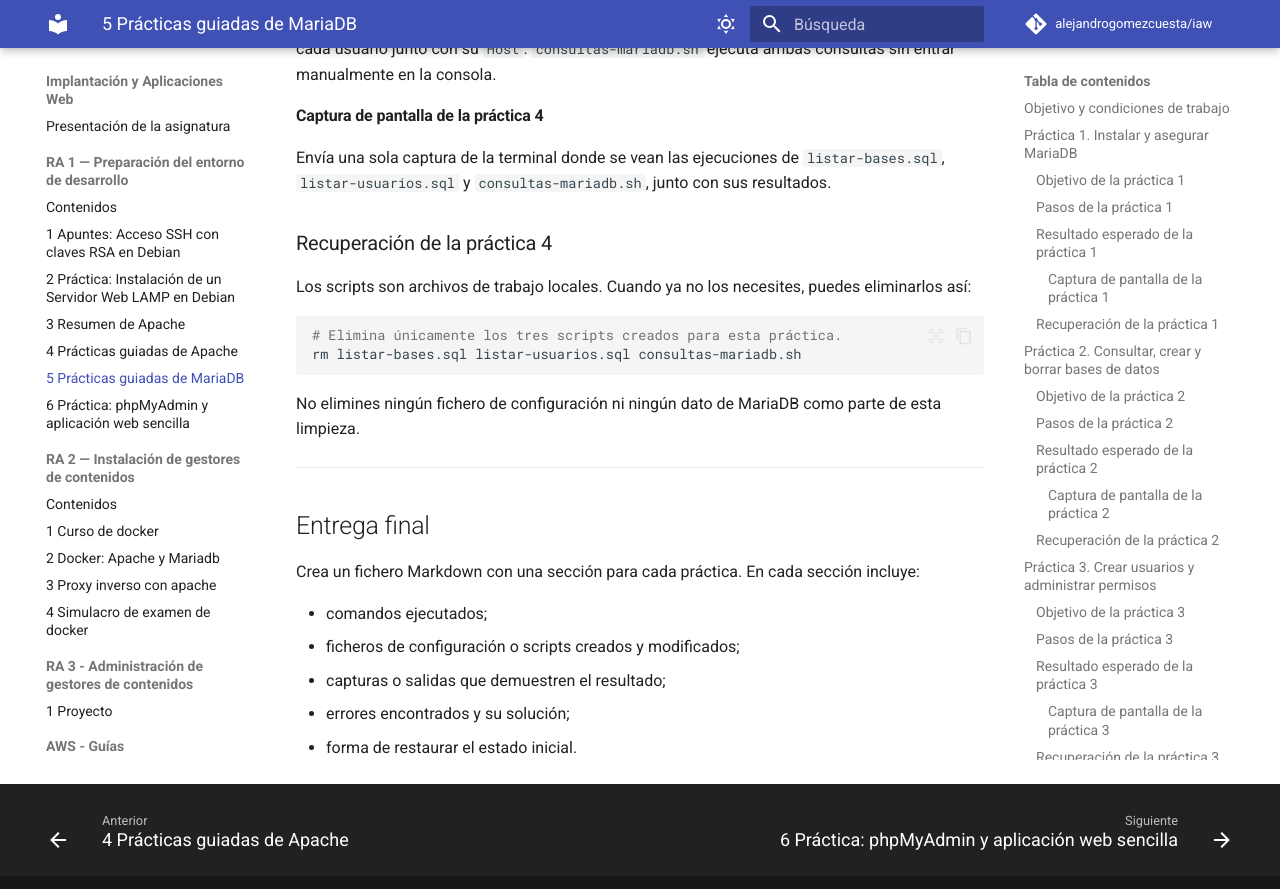
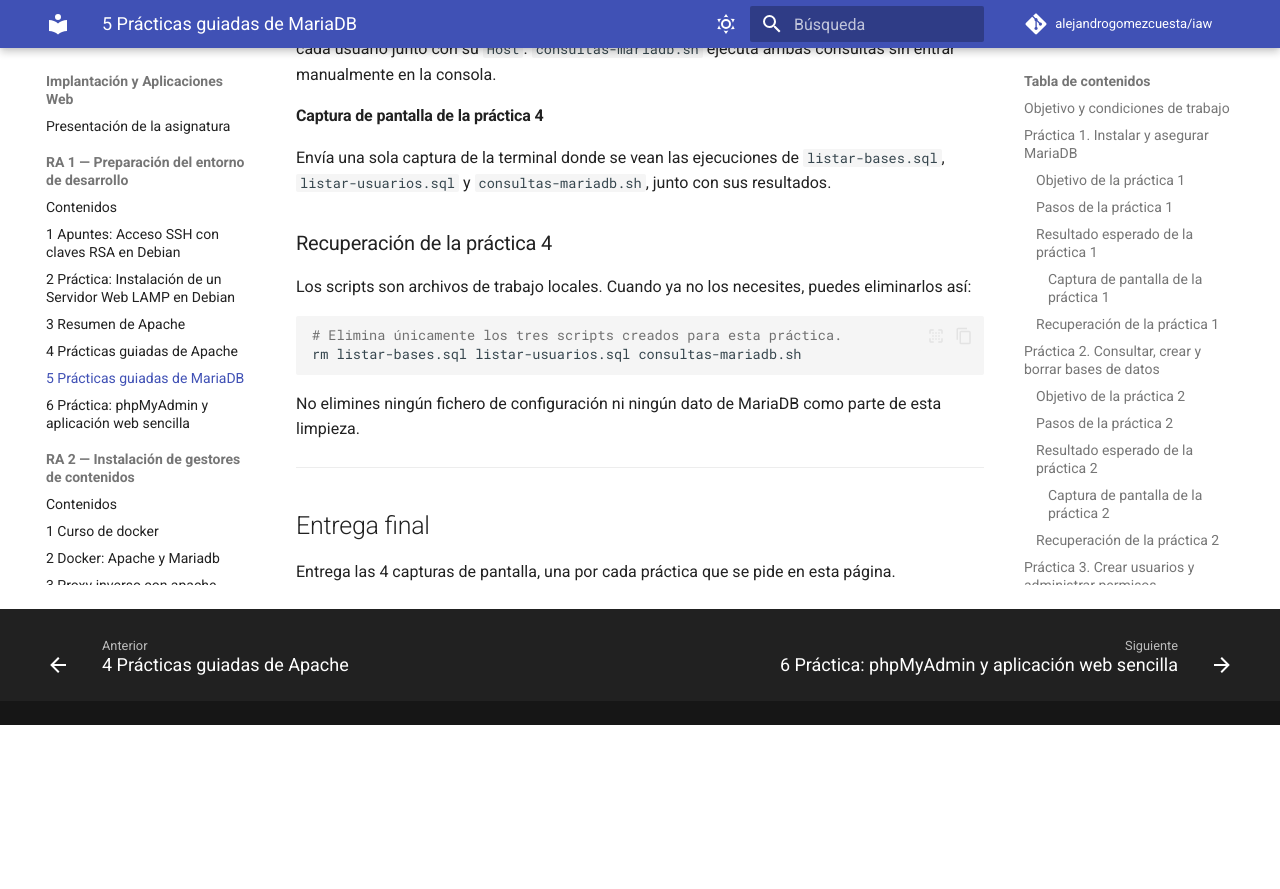
Before and after one commit to alejandrogomezcuesta/iaw, an MkDocs documentation site: the page built from docs/ra1/05-practicas-mariadb.md, in a window 1280 px wide and 900 px high, scrolled down 9410 px. Shown: the top 889 px of the window. Built offline with MkDocs 1.6.1 and Material for MkDocs 9.7.7, drawn with Linux system fonts in a browser that asks for light colours; comment, search, counter and statistics services are not loaded; after the commit the page ends 10135 px from its top, so only the background shows below that.

Commit message:
pequeña corrección.

```diff
--- a/docs/ra1/05-practicas-mariadb.md
+++ b/docs/ra1/05-practicas-mariadb.md
@@ -447,10 +447,4 @@ No elimines ningún fichero de configuración ni ningún dato de MariaDB como pa
 
 ## Entrega final
 
-Crea un fichero Markdown con una sección para cada práctica. En cada sección incluye:
-
-- comandos ejecutados;
-- ficheros de configuración o scripts creados y modificados;
-- capturas o salidas que demuestren el resultado;
-- errores encontrados y su solución;
-- forma de restaurar el estado inicial.
+Entrega las 4 capturas de pantalla, una por cada práctica que se pide en esta página.
```
